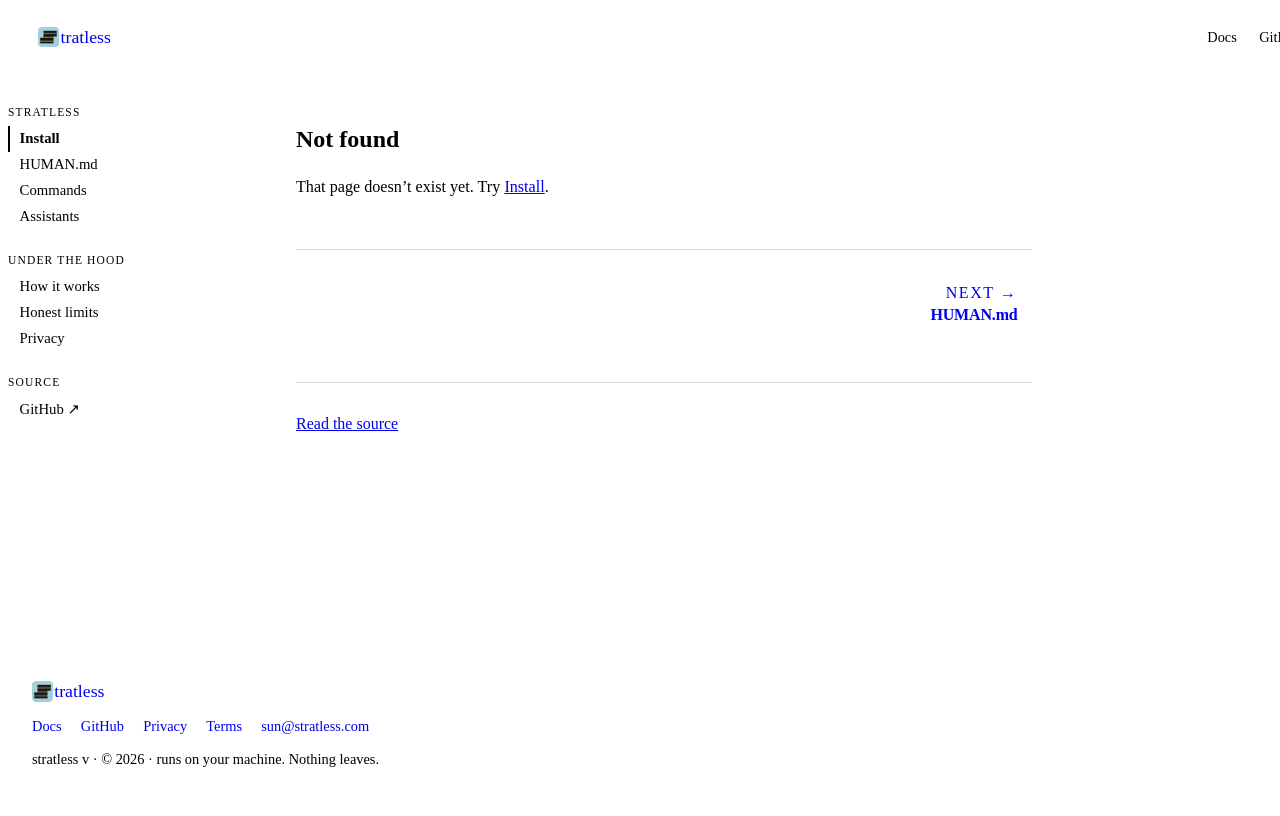
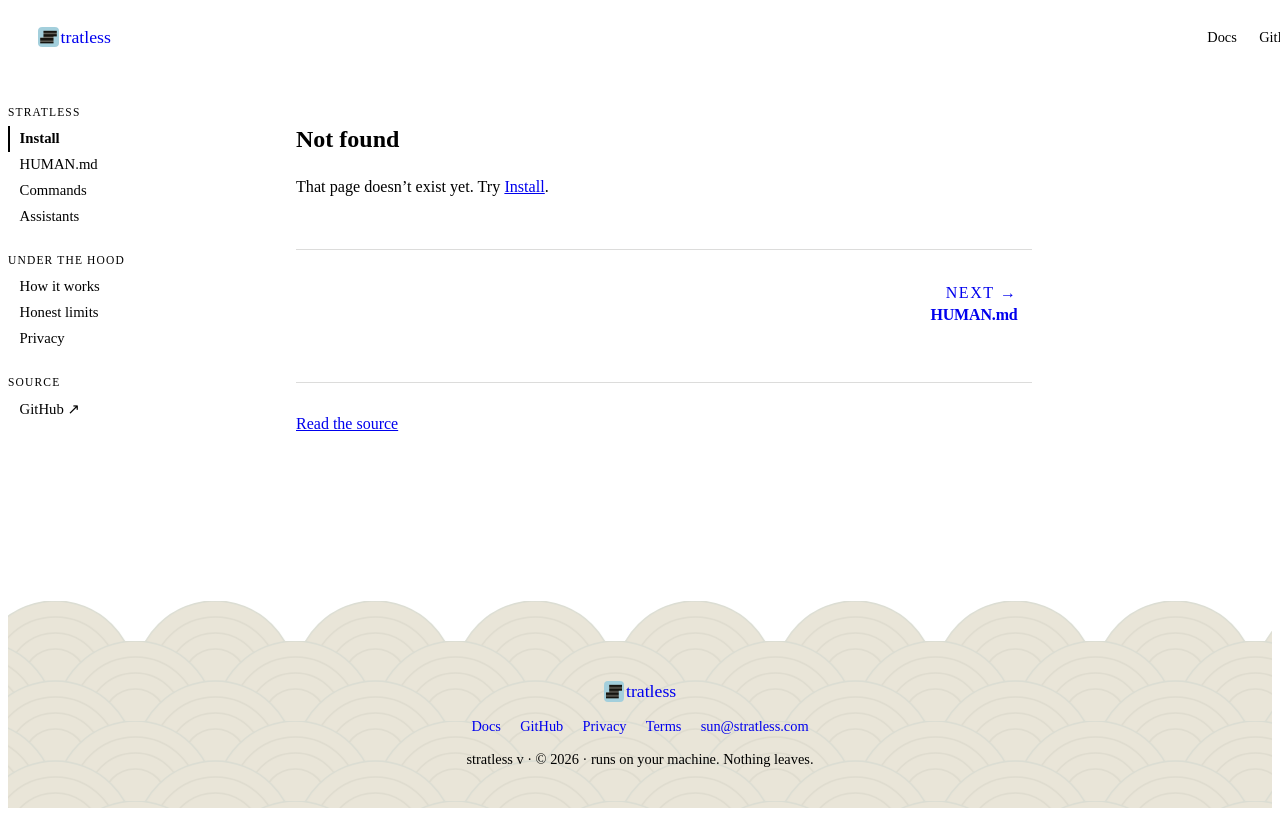
Before and after one commit to stratless-ai/stratless, a Nuxt app in the folder web/: page /docs in a window 1280 px wide. Shown: the top 816 px of the page. Built offline with nearby package versions, Linux system fonts and the light colour scheme.

Commit message:
feat(web): the sea footer closes every page
The seigaiha band is folded into SiteFooter itself; the plain variant,
the bare prop and the homepage's seaFooter meta special-case are gone.
One footer component, one look, on every page including the 404.

```diff
--- a/web/components/SiteFooter.vue
+++ b/web/components/SiteFooter.vue
@@ -1,15 +1,15 @@
 <script setup lang="ts">
-// The site footer — ONE shared component (the layout renders it on every page; the homepage opts
-// out via definePageMeta({ footer: false }) and renders it itself inside the SeigaihaField band).
-// `bare` = the sea variant: transparent + borderless, so the waves run through it.
-withDefaults(defineProps<{ bare?: boolean }>(), { bare: false })
+// The site footer — ONE component, sea band included: the footer floats inside the SeigaihaField
+// wave band on every page. The layout renders it after </main> (error.vue does the same), so the
+// <footer> stays a real `contentinfo` landmark. No variants, no props.
 
 // The CLI version, read from cli/package.json at build (see nuxt.config.ts).
 const version = useRuntimeConfig().public.version
 </script>
 
 <template>
-  <footer class="footer" :class="{ bare }">
+  <SeigaihaField>
+    <footer class="footer">
       <div class="container footer-inner">
         <Logo :height="24" />
         <nav class="footer-links" aria-label="Footer">
@@ -22,36 +22,24 @@ const version = useRuntimeConfig().public.version
         <p class="footer-copy">stratless v{{ version }} · © 2026 · runs on your machine. Nothing leaves.</p>
       </div>
     </footer>
+  </SeigaihaField>
 </template>
 
 <style scoped>
-.footer {
-  border-top: 1.5px solid var(--ink);
-  background: var(--paper-2);
-  /* no margin-top: every page's last section carries its own bottom padding, and a gap here
-     tears a strip of bare paper out of the band above (seen on the seigaiha band, 2026-07-07) */
-}
-.footer.bare {
-  border-top: none;
-  background: transparent;
-}
-/* the sea footer centres its objects — it closes the page like a colophon */
-.footer.bare .footer-inner {
-  align-items: center;
-  text-align: center;
-}
-.footer.bare .footer-links {
-  justify-content: center;
-}
+/* transparent + borderless so the waves run through it; everything centred — it closes the
+   page like a colophon */
 .footer-inner {
   padding: 2.5rem 1.5rem;
   display: flex;
   flex-direction: column;
   gap: 1rem;
+  align-items: center;
+  text-align: center;
 }
 .footer-links {
   display: flex;
   flex-wrap: wrap;
+  justify-content: center;
   gap: 1.2rem;
   font-size: 0.9rem;
 }
--- a/web/layouts/default.vue
+++ b/web/layouts/default.vue
@@ -1,8 +1,3 @@
-<script setup lang="ts">
-// Pages can take over the footer (the homepage renders it inside its seigaiha band).
-const route = useRoute()
-</script>
-
 <template>
   <div class="site">
     <!-- header markup, the skip link and the scroll behaviour live in SiteHeader.vue, shared with
@@ -13,12 +8,10 @@ const route = useRoute()
       <slot />
     </main>
 
-    <!-- Footer lives OUTSIDE <main> so it is a real `contentinfo` landmark. The homepage uses the
-         sea variant (SiteFooter inside the SeigaihaField wave band); other pages get the plain one. -->
-    <SeigaihaField v-if="route.meta.seaFooter">
-      <SiteFooter bare />
-    </SeigaihaField>
-    <SiteFooter v-else-if="route.meta.footer !== false" />
+    <!-- Footer lives OUTSIDE <main> so it is a real `contentinfo` landmark — a <footer> nested
+         inside <main> is not one, and on a page that put it there the landmark silently vanished.
+         SiteFooter brings its own seigaiha wave band; every page closes with the same sea. -->
+    <SiteFooter />
   </div>
 </template>
 
@@ -31,5 +24,5 @@ const route = useRoute()
 main {
   flex: 1;
 }
-/* footer markup + styles live in SiteFooter.vue (shared with the homepage's sea variant) */
+/* footer markup + styles live in SiteFooter.vue (the wave band included) */
 </style>
--- a/web/pages/index.vue
+++ b/web/pages/index.vue
@@ -1,10 +1,4 @@
 <script setup lang="ts">
-
-// The sea footer (SiteFooter inside the SeigaihaField wave band) is rendered by the LAYOUT, after
-// </main>, so it sits OUTSIDE the main landmark. A <footer> nested inside <main> is not a
-// `contentinfo` landmark, so on a page that put it there the footer landmark silently vanished.
-// `seaFooter` tells the layout to use the wave variant here instead of the plain footer.
-definePageMeta({ footer: false, seaFooter: true })
 
 const GITHUB = 'https://github.com/stratless-ai/stratless'
 
```
Lines whose indentation alone changed are shown as unchanged.
